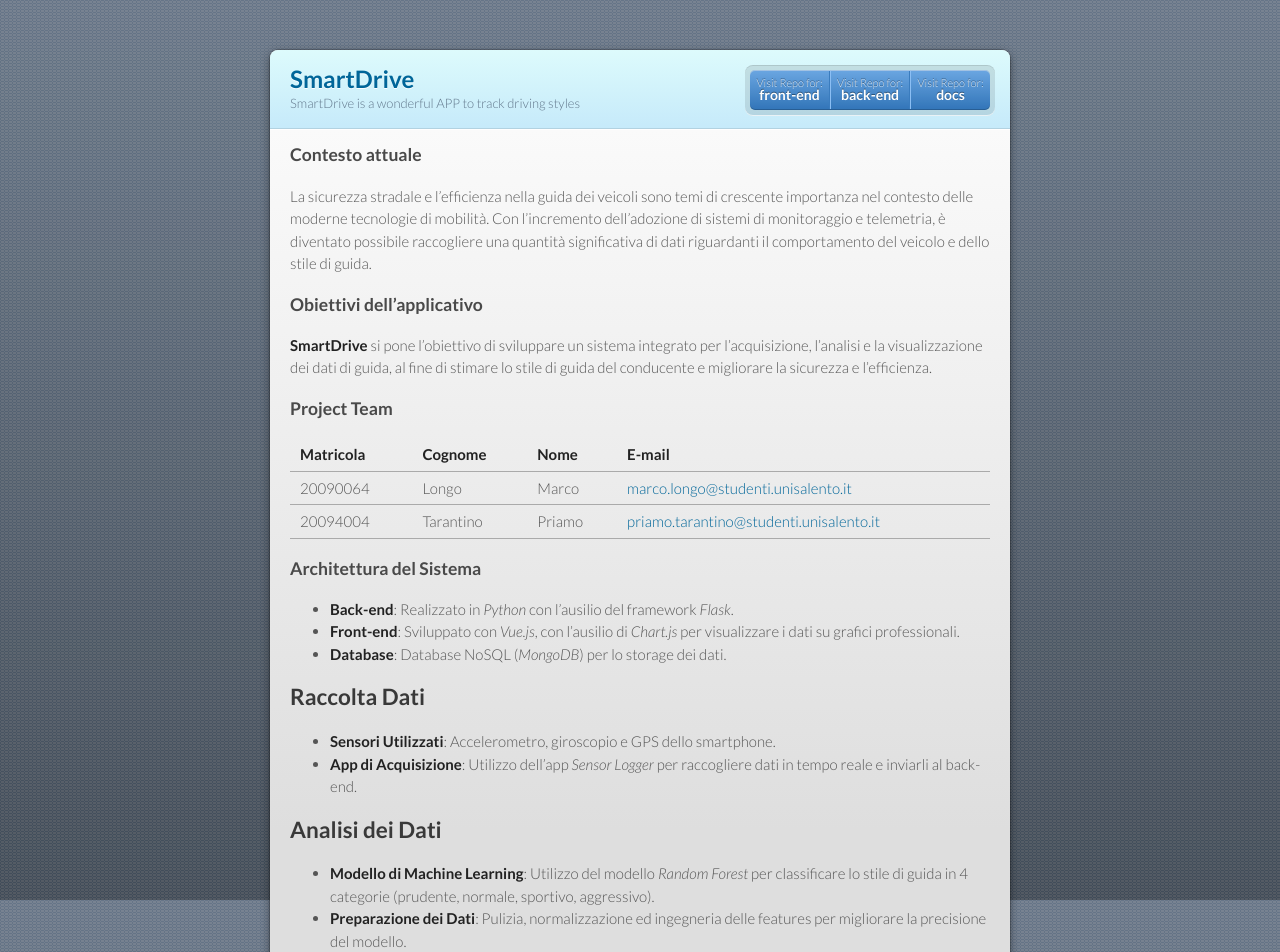
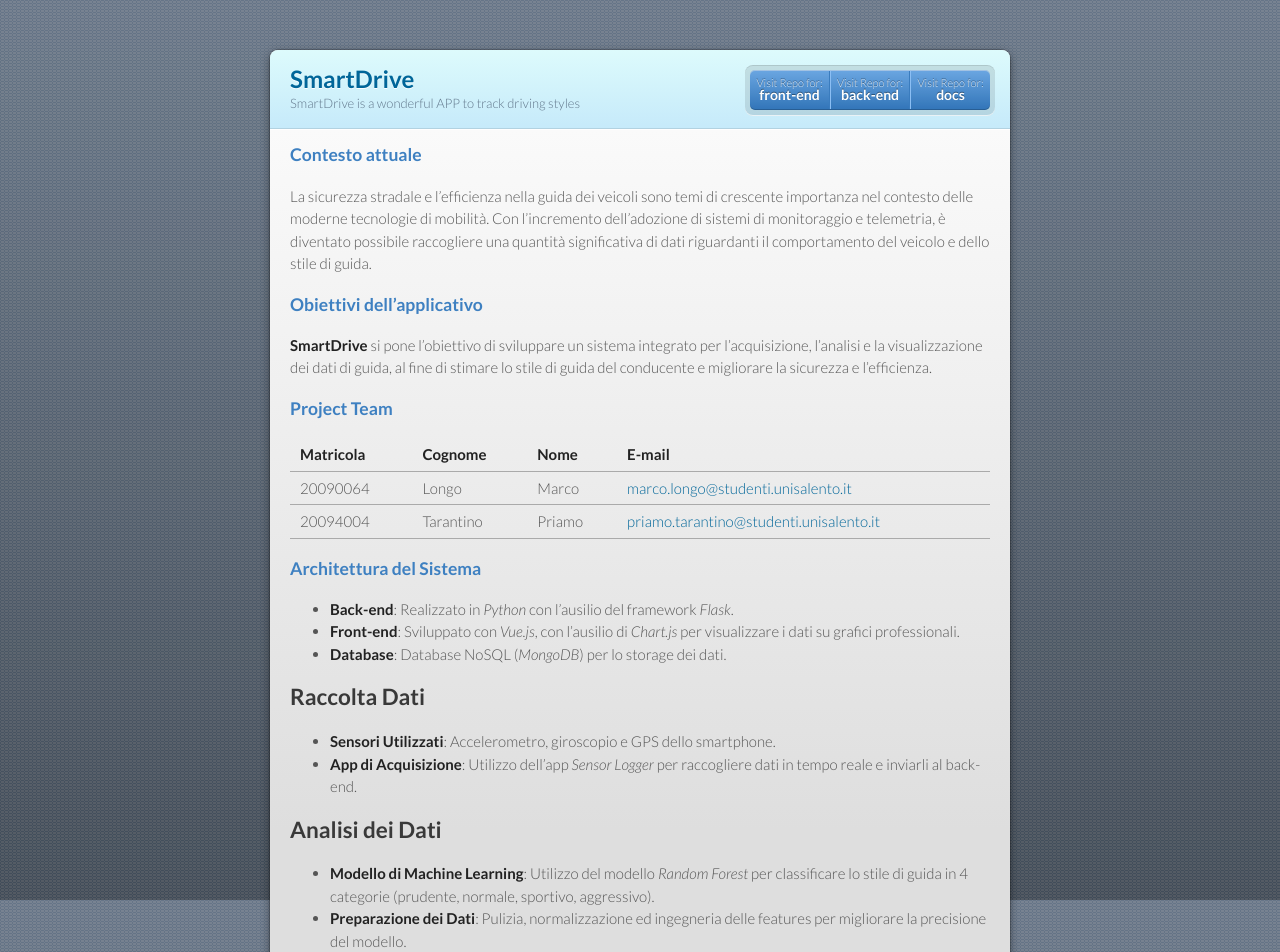
Before and after one commit to MarcoHijacker/SmartDrive-Page, a Jekyll site: the page built from index.md, in a window 1280 px wide. Shown: the top 952 px of the page. Built offline with Jekyll 4.4.1, drawn with Linux system fonts in a browser that asks for light colours; our own code applies the rules of GitHub Pages for plain Markdown files.

Commit message:
style test

```diff
--- a/assets/css/style.scss
+++ b/assets/css/style.scss
@@ -2,3 +2,7 @@
 ---
 
 @import "jekyll-theme-modernist";
+
+h3 {
+    color: #3e80c1 !important;
+}
```
Also changed, not shown: assets/images/dashboard.png (renamed from assets/images/dashboard_overview.png).
